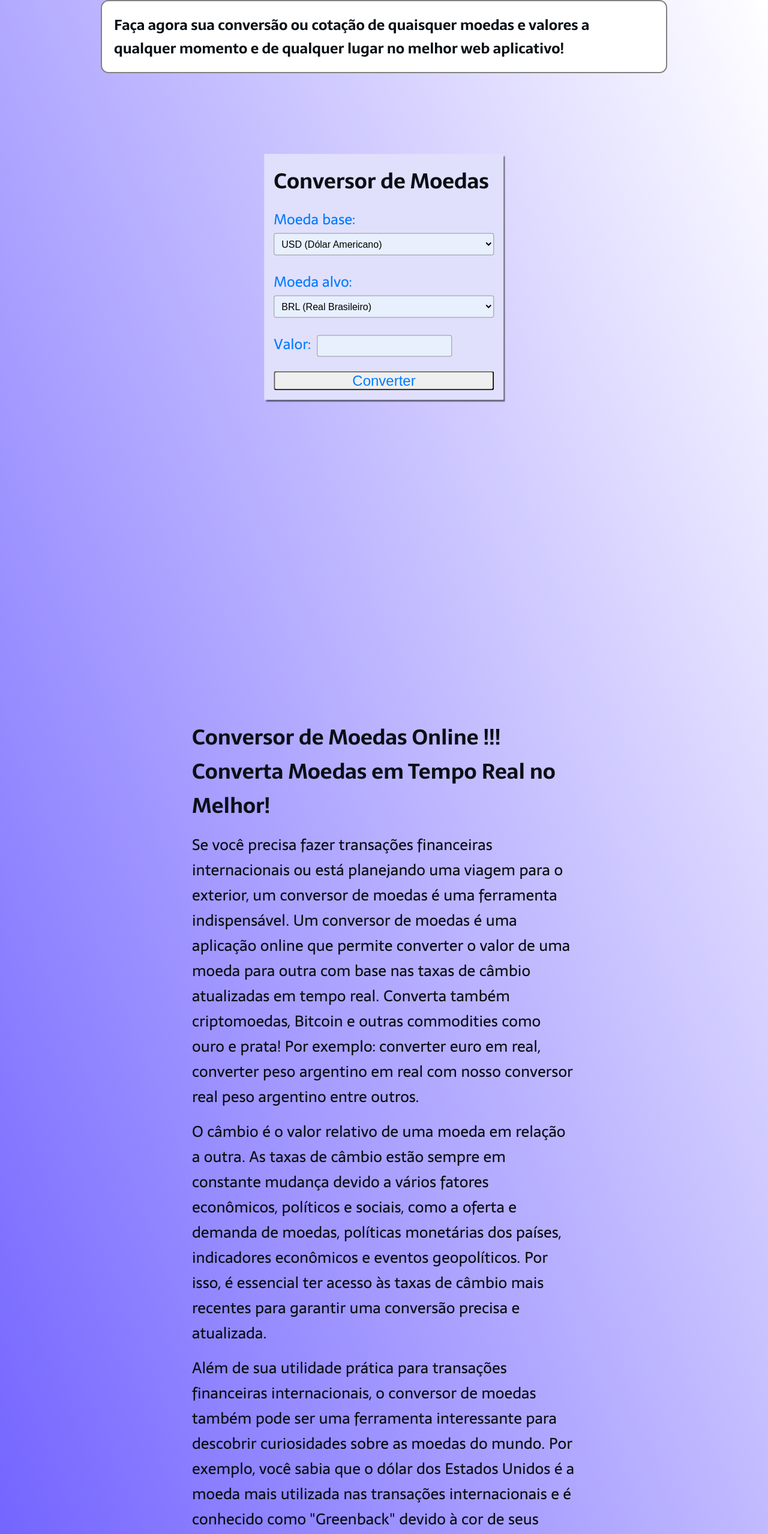
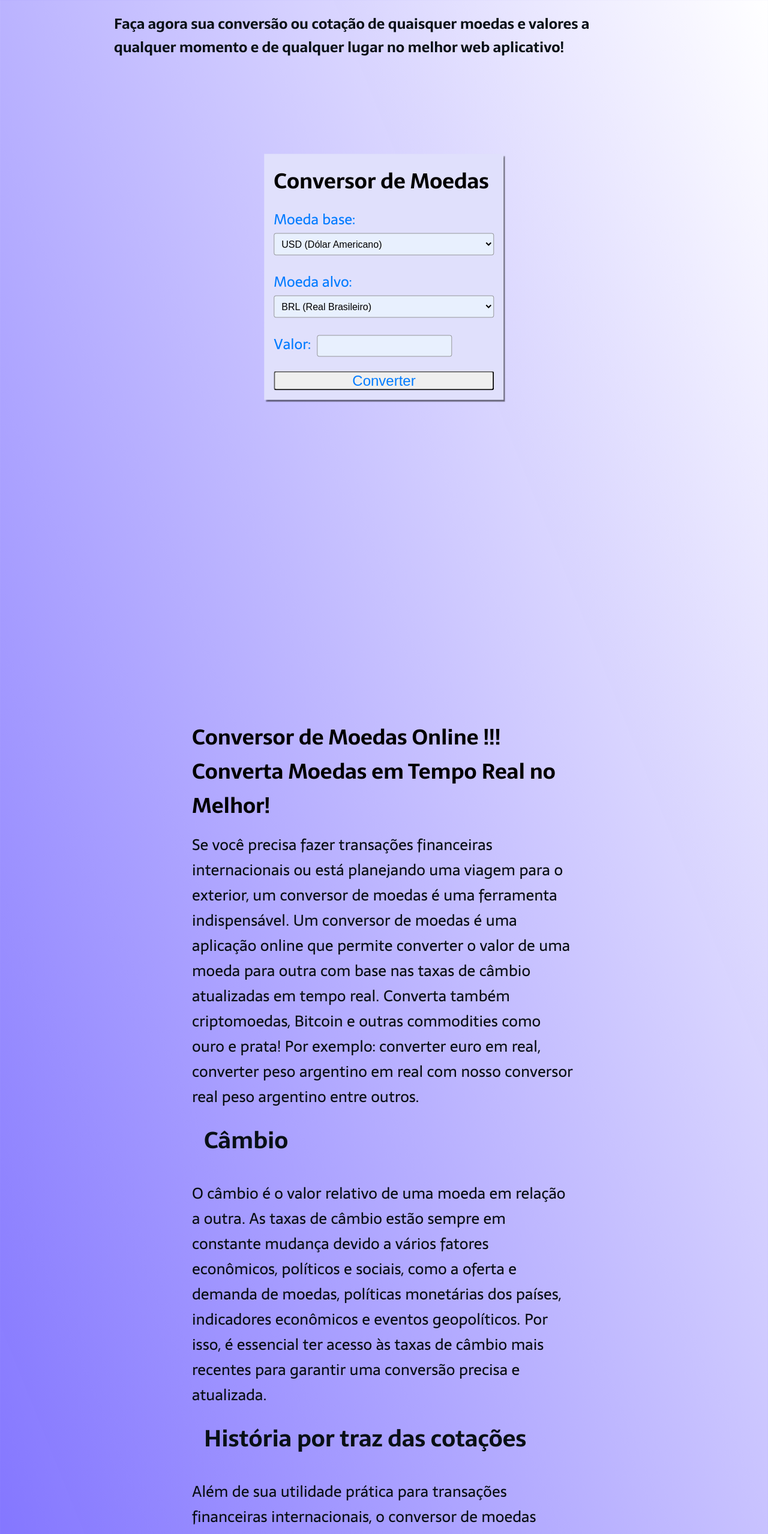
Before and after one commit to gajelou/Conversor, a React (Create React App) app: page / in a window 1280 px wide. Shown: the top 2557 px of the page at 60% size. Built offline with nearby package versions, Linux system fonts and the light colour scheme; no server answers.

Commit message:
improve SEO

```diff
--- a/public/index.html
+++ b/public/index.html
@@ -6,10 +6,9 @@
     <meta charset="utf-8" />
     <meta name="viewport" content="width=device-width, initial-scale=1" />
     <meta name="theme-color" content="#000000" />
-    <meta
-      name="description"
-      content="Web site created using create-react-app"
-    />
+
+    <meta name="description" content="O MELHOR Conversor de moedas! Converter euro em real, converter peso argentino em real com nosso conversor real peso argentino entre outros nunca foi tão fácil!!! Converta também Bitcoin e criptomoedas!">
+
     <link rel="stylesheet" type="tex/css" href="../src/index.css">
 
     <link rel="manifest" href="%PUBLIC_URL%/manifest.json" />
@@ -30,21 +29,25 @@
         Por exemplo: converter euro em real, converter peso argentino em real com nosso conversor real peso argentino entre outros.
 
       </p>
+      <h2>Câmbio</h2>
       <p>
         O câmbio é o valor relativo de uma moeda em relação a outra. As taxas de câmbio estão sempre em constante mudança devido a vários fatores econômicos, políticos e sociais, como a oferta e demanda de moedas, políticas monetárias dos países, indicadores econômicos e eventos geopolíticos. Por isso, é essencial ter acesso às taxas de câmbio mais recentes para garantir uma conversão precisa e atualizada.
       </p>
-
+      <h2>História por traz das cotações</h2>
       <p>
         Além de sua utilidade prática para transações financeiras internacionais, o conversor de moedas também pode ser uma ferramenta interessante para descobrir curiosidades sobre as moedas do mundo. Por exemplo, você sabia que o dólar dos Estados Unidos é a moeda mais utilizada nas transações internacionais e é conhecido como "Greenback" devido à cor de seus bilhetes verdes? Ou que o euro é a moeda oficial de 19 países da União Europeia e é a segunda moeda de reserva mais utilizada no mundo? Essas curiosidades podem tornar a experiência de usar um conversor de moedas mais interessante e educativa
       </p>
+      <h2>Confiabilidade</h2>
       <p>
-        Ao escolher um conversor de moedas online, é importante optar por uma ferramenta confiável e precisa, que ofereça taxas de câmbio atualizadas em tempo real e que garanta uma boa visibilidade e clareza no mecanismos de busca sendo fácil de usar, com uma interface de usuário intuit iva e responsiva, permitindo que os usuários selecionem as moedas desejadas, insiram osvalores e obtenham os resultados de forma rápida e isso você encontra aqui!!!!
+        Ao escolher um conversor de moedas online, é importante optar por uma ferramenta confiável e precisa, que ofereça taxas de câmbio atualizadas em tempo real e que garanta uma boa visibilidade e clareza no mecanismos de busca sendo fácil de usar, com uma interface de usuário intuit iva e responsiva, permitindo que os usuários selecionem as moedas desejadas, insiram os valores e obtenham os resultados de forma rápida e isso você encontra aqui!!!!
       </p>
+      <h2>Fatores que afetam o câmbio</h2>
       <p>
         O câmbio é o valor relativo de uma moeda em relação a outra. As taxas de câmbio estão sempre em constante mudança devido a vários fatores econômicos, políticos e sociais, como a oferta e demanda de moedas, políticas monetárias dos países, indicadores econômicos e eventos geopolíticos. Por isso, é essencial ter acesso às taxas de câmbio mais recentes para garantir uma conversão precisa e atualizada.
       </p>
+      <h2>Conclusão</h2>
       <p>
-        Em resumo, um conversor de moedas é uma ferramenta essencial para quem precisa fazer transações financeiras internacionais, compras de bens de consumo ou está planejando uma viagem para o exterior.
+        Em resumo, um conversor de moedas é uma ferramenta essencial para quem precisa fazer transações financeiras internacionais, compras de bens de consumo, está planejando uma viagem para o exterior ou está acompanhando implicações econômicas, politicas e sociais nas cotações em tempo real.
       </p>
     </div>
 
--- a/src/App.css
+++ b/src/App.css
@@ -46,6 +46,9 @@ input[type="number"] {
   font-size: 1rem;
   border: none;
   border-radius: 4px;
+
+  background-color: #e8f0fe;
+  border: solid 1px rgba(128, 128, 128, 0.788);
 }
 
 select {
@@ -55,6 +58,7 @@ select {
 
 p {
   margin-top: 1rem;
+  color: #080e14;
 }
 
 /* Cores */
@@ -63,26 +67,17 @@ p {
 h2 {
   max-width: 900px;
   margin: 0 auto;
-  background-color: #fff;
+
   padding: 20px;
-  border: solid 2px grey;
-  border-radius: 13px;
+  color: #091016;
 }
 
 
-h1, h2 {
-  color: #091016;
-}
 
 label {
   color: #007bff;
 }
 
-select,
-input[type="number"] {
-  background-color: #e8f0fe;
-  border: solid 1px rgba(128, 128, 128, 0.788);
-}
 
 input{
   padding-left: 10px;
@@ -94,7 +89,3 @@ button{
   font-size: 1.5rem;
   color: #007bff;
 }
-
-p {
-  color: #080e14;
-}
--- a/src/index.css
+++ b/src/index.css
@@ -6,7 +6,7 @@
   top: 150%;
   left: 50%;
   transform: translate(-50%, 0%);
-  padding-bottom: 150px;
+  padding-bottom: 0px;
   font-size: 1.6rem;
 
 
@@ -17,6 +17,5 @@ body {
   font-family: Sarala, sans-serif;
   background: linear-gradient(68deg, rgba(90, 72, 255, 0.938), rgba(255, 255, 255, 0.945));
   background-size: cover;
-  background-repeat: no-repeat;
-  height: 3200px;
+  height: 4000px;
 }
```
